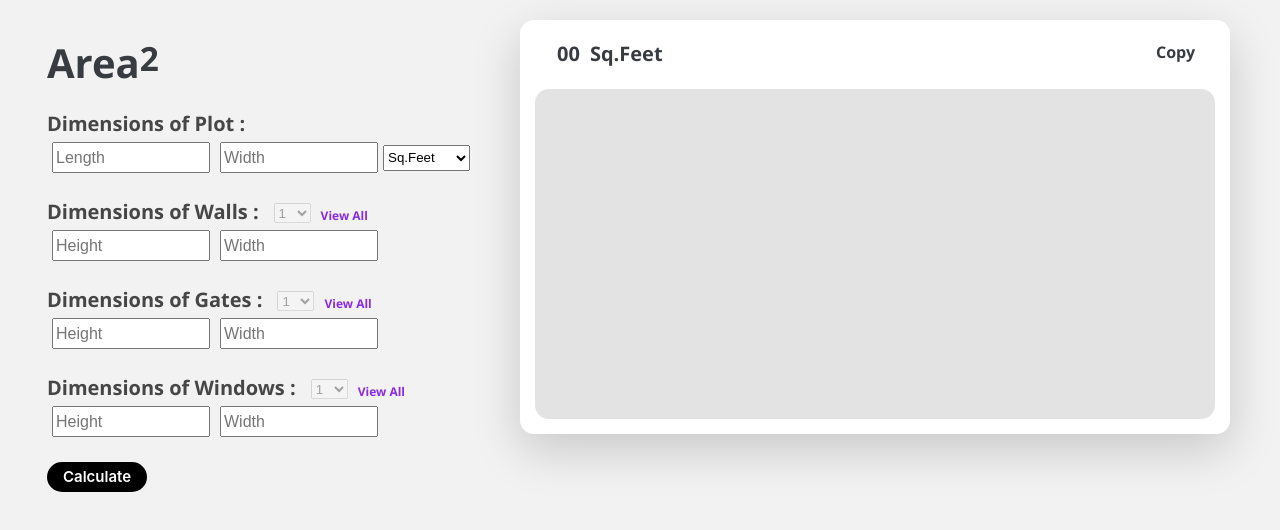
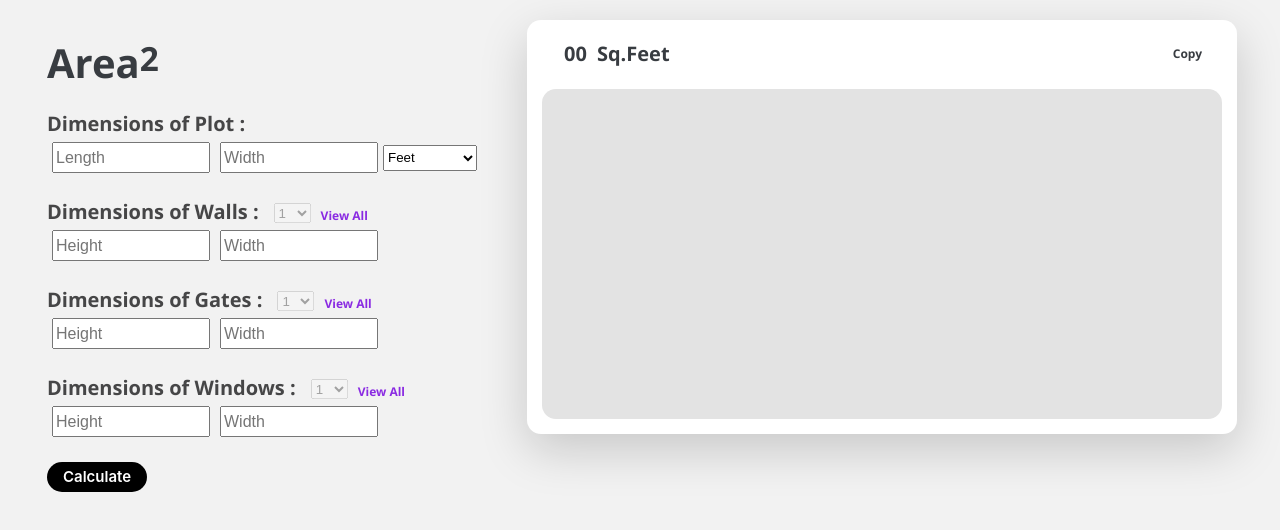
Before and after one commit to vikaspatel-25/project_dimensions, a plain HTML site: page index.html in a window 1280 px wide. Drawn offline with Linux system fonts and the light colour scheme.

Commit message:
updated css

```diff
--- a/index.html
+++ b/index.html
@@ -27,9 +27,9 @@
           <input type="number" min="0" class="input-box" placeholder="Length" id="ph">
           <input type="number" min="0" class="input-box" placeholder="Width" id="pw">
           <select id="unitDrop" name="unit" style="height: 26px;">
-            <option value="Sq.Feet">Sq.Feet</option>
-            <option value="Meters Sq.">Meters Sq.</option>
-            <option value="Cm Sq.">Cm Sq.</option>
+            <option value="Sq.Feet">Feet</option>
+            <option value="Meters Sq.">Meters</option>
+            <option value="Cm Sq.">Centimeters</option>
           </select>
         </div>
         <div id="errorBoxPlot" class="error-box"></div>
@@ -117,7 +117,7 @@
           </div>
 
 
-            <div id="copy1" style="width: 50%; display: flex;justify-content: flex-end; font-size: 16px; align-items: center; margin-right: 20px; cursor: pointer;">Copy</div>
+            <div id="copy1" style="width: 50%; display: flex;justify-content: flex-end; font-size: 12px; align-items: center; margin-right: 20px; cursor: pointer; margin-top: 2px;">Copy</div>
           </div>
         </div>
 
```
